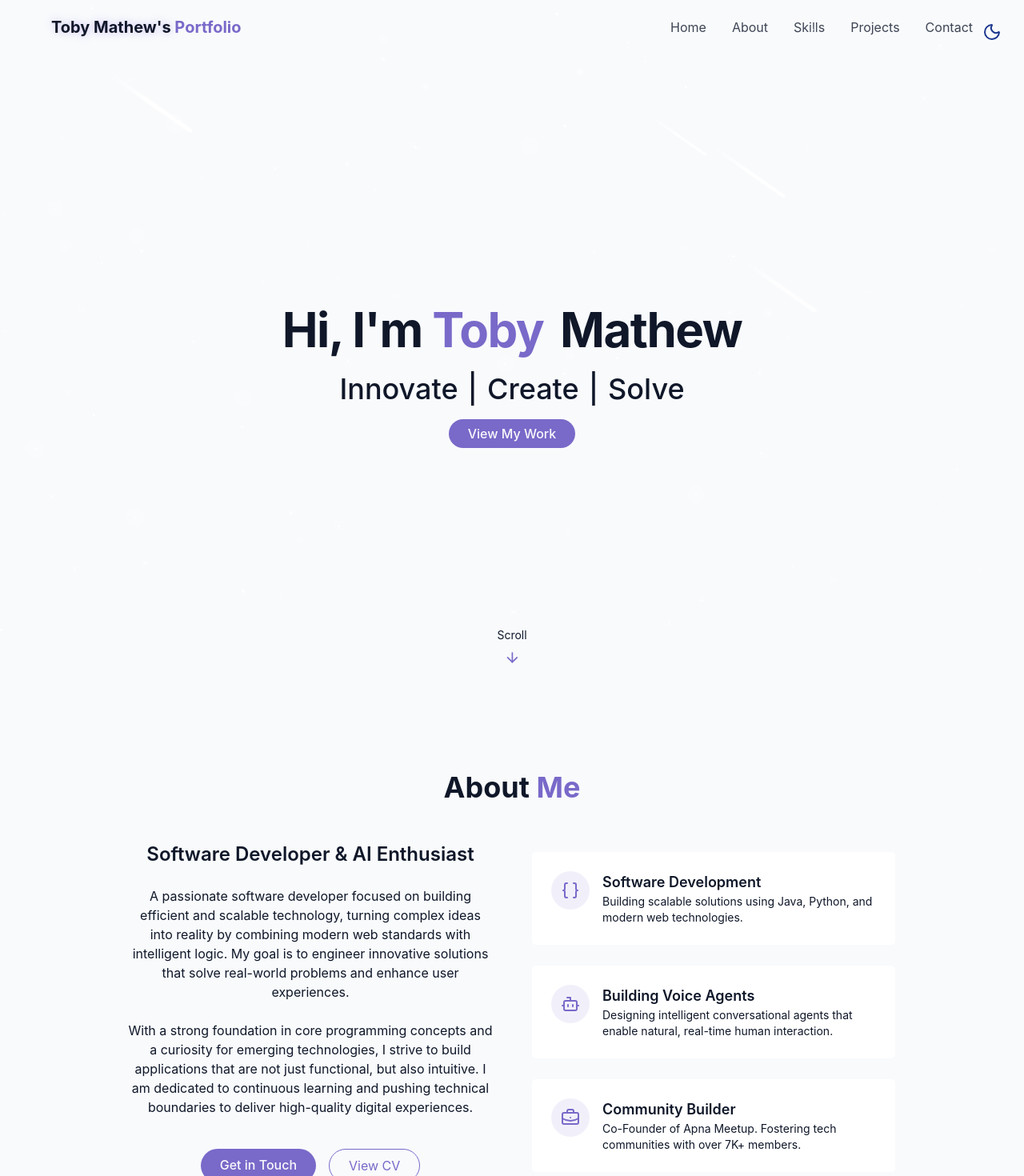
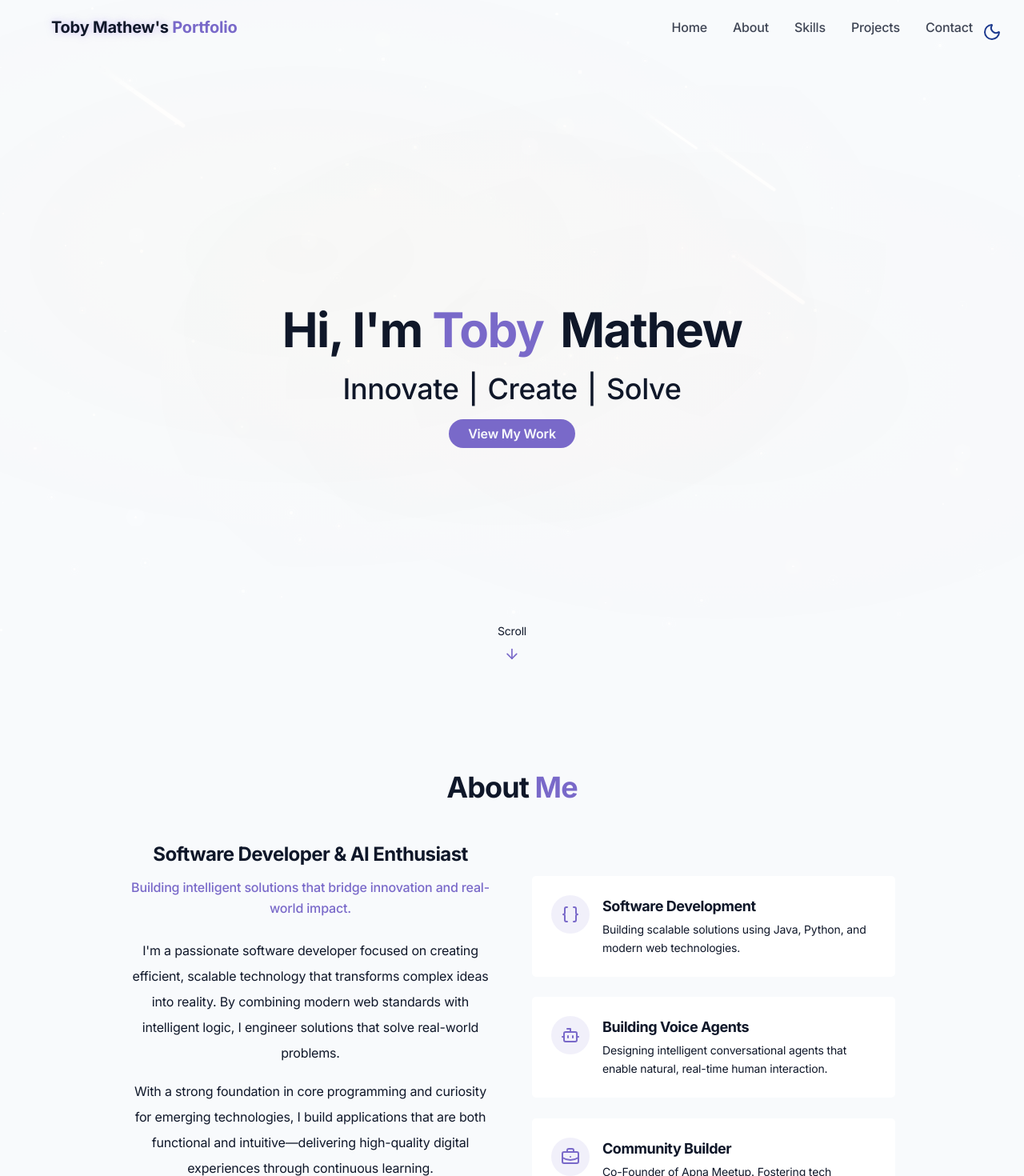
Before and after one commit to tobymathew123/portfolio2.0, a React (Vite) app: page / in a window 1280 px wide. Shown: the top 1470 px of the page at 80% size. Built offline with nearby package versions, Linux system fonts and the light colour scheme; the HTML template or start-up script is replaced by a standard one.

Commit message:
refined UI

```diff
--- a/index.html
+++ b/index.html
@@ -4,6 +4,9 @@
     <meta charset="UTF-8" />
     <link rel="icon" type="image/svg+xml" href="/vite.svg" />
     <meta name="viewport" content="width=device-width, initial-scale=1.0" />
+    <link rel="preconnect" href="https://fonts.googleapis.com">
+    <link rel="preconnect" href="https://fonts.gstatic.com" crossorigin>
+    <link href="https://fonts.googleapis.com/css2?family=Inter:wght@300;400;500;600;700;800&display=swap" rel="stylesheet">
     <title>Portfolio</title>
   </head>
   <body>
--- a/src/components/AboutSection.jsx
+++ b/src/components/AboutSection.jsx
@@ -1,69 +1,77 @@
 import { Bot, Braces, Brain, BriefcaseBusiness, Code } from "lucide-react";
-export const AboutSection=()=>{
-    return(
+export const AboutSection = () => {
+    return (
         <section id="about" className="py-24 px-4 relative">
             {" "}
             <div className="container mx-auto max-w-5xl">
                 <h2 className="text-3xl md:text-4xl font-bold mb-12 text-center">
-                   About <span className="text-primary"> Me</span>
+                    About <span className="text-primary">Me</span>
                 </h2>
                 <div className="grid grid-cols-1 md:grid-cols-2 gap-12 items-center">
                     <div className="space-y-6">
-                        <h3 className="text-2xl font-semibold">Software Developer & AI Enthusiast</h3>
-                            <p  className="text-muted-foreground ">
-                                A passionate software developer focused on building efficient and scalable technology, turning complex ideas into reality by combining modern web standards with intelligent logic.
-                                My goal is to engineer innovative solutions that solve real-world problems and enhance user experiences.
+                        <div>
+                            <h3 className="text-2xl font-bold mb-3">Software Developer & AI Enthusiast</h3>
+                            <p className="text-primary text-base font-medium mb-6 leading-relaxed">
+                                Building intelligent solutions that bridge innovation and real-world impact.
+                            </p>
+                        </div>
+                        <p className="text-muted-foreground leading-loose mb-4">
+                            I'm a passionate software developer focused on creating efficient, scalable technology that transforms complex ideas into reality. By combining modern web standards with intelligent logic, I engineer solutions that solve real-world problems.
                         </p>
 
-                            <p className="text-muted-foreground ">
-                                With a strong foundation in core programming concepts and a curiosity for emerging technologies, I strive to build applications that are not just functional, but also intuitive. I am dedicated to continuous learning and pushing technical boundaries to deliver high-quality digital experiences.
+                        <p className="text-muted-foreground leading-loose">
+                            With a strong foundation in core programming and curiosity for emerging technologies, I build applications that are both functional and intuitive—delivering high-quality digital experiences through continuous learning.
                         </p>
 
-                            <div className="flex flex-col sm: flex-row gap-4 pt-4 justify-center ">
-                                <a href="#contact" className="cosmic-button">
-                                    {" "}
+                        <div className="flex flex-col sm:flex-row gap-4 pt-6">
+                            <a href="#contact" className="cosmic-button text-center">
                                 Get in Touch
                             </a>
-                                <a href="https://drive.google.com/file/d/1ScVk34EmxwatYmNxSkyeygZmUYdyMs4c/view?usp=sharing" className="px-6 py-2 rounded-full border border-primary text-primary hover:bg-primary/10 transition-colors duration-300">
+                            <a
+                                href="https://drive.google.com/file/d/1ScVk34EmxwatYmNxSkyeygZmUYdyMs4c/view?usp=sharing"
+                                className="px-6 py-2 rounded-full border border-primary/50 text-foreground/80 hover:border-primary hover:text-primary hover:bg-primary/5 transition-all duration-300 text-center font-medium"
+                                target="_blank"
+                                rel="noopener noreferrer"
+                            >
                                 View CV
                             </a>
                         </div>
                     </div>
-                    <div className="grid grid-cols-1 gap-6 ">
-                        <div className="gradient-border p-6 card-hover">
+                    <div className="grid grid-cols-1 gap-6">
+                        <div className="about-card gradient-border p-6">
                             <div className="flex items-start gap-4">
-                                <div className="p-3 rounded-full bg-primary/10 ">
-                                    <Braces className="h-6 w-6 text-primary"/>
+                                <div className="about-card-icon p-3 rounded-full bg-primary/10">
+                                    <Braces className="h-6 w-6 text-primary" />
                                 </div>
                                 <div className="text-left">
-                                    <h4 className="font-semibold text-lg">Software Development</h4>
-                                    <p className="text-muted-foreground text-sm">
+                                    <h4 className="font-bold text-lg mb-1">Software Development</h4>
+                                    <p className="text-muted-foreground text-sm leading-relaxed">
                                         Building scalable solutions using Java, Python, and modern web technologies.
                                     </p>
                                 </div>
                             </div>
                         </div>
-                        <div className="gradient-border p-6 card-hover">
+                        <div className="about-card gradient-border p-6">
                             <div className="flex items-start gap-4">
-                                <div className="p-3 rounded-full bg-primary/10 ">
-                                    <Bot className="h-6 w-6 text-primary"/>
+                                <div className="about-card-icon p-3 rounded-full bg-primary/10">
+                                    <Bot className="h-6 w-6 text-primary" />
                                 </div>
                                 <div className="text-left">
-                                    <h4 className="font-semibold text-lg">Building Voice Agents</h4>
-                                    <p className="text-muted-foreground text-sm">
+                                    <h4 className="font-bold text-lg mb-1">Building Voice Agents</h4>
+                                    <p className="text-muted-foreground text-sm leading-relaxed">
                                         Designing intelligent conversational agents that enable natural, real-time human interaction.
                                     </p>
                                 </div>
                             </div>
                         </div>
-                        <div className="gradient-border p-6 card-hover">
+                        <div className="about-card gradient-border p-6">
                             <div className="flex items-start gap-4">
-                                <div className="p-3 rounded-full bg-primary/10 ">
-                                    <BriefcaseBusiness className="h-6 w-6 text-primary"/>
+                                <div className="about-card-icon p-3 rounded-full bg-primary/10">
+                                    <BriefcaseBusiness className="h-6 w-6 text-primary" />
                                 </div>
                                 <div className="text-left">
-                                    <h4 className="font-semibold text-lg">Community Builder</h4>
-                                    <p className="text-muted-foreground text-sm">
+                                    <h4 className="font-bold text-lg mb-1">Community Builder</h4>
+                                    <p className="text-muted-foreground text-sm leading-relaxed">
                                         Co-Founder of Apna Meetup. Fostering tech communities with over 7K+ members.
                                     </p>
                                 </div>
--- a/src/components/HeroSection.jsx
+++ b/src/components/HeroSection.jsx
@@ -1,6 +1,6 @@
 import { ArrowDown } from "lucide-react";
 
-export const HeroSection =()=>{
+export const HeroSection = () => {
     return (
         <section id="hero" className="relative min-h-screen flex flex-col items-center justify-center text-center px-4">
             <div className="container max-w-4xl mx-auto text-center z-10">
@@ -30,7 +30,7 @@ export const HeroSection =()=>{
             </div>
             <div className="absolute bottom-8 left-1/2 transform -translate-x-1/2 flex flex-col items-center animate-bounce">
                 <span className="text-sm text-muted-foreground mb-2"> Scroll </span>
-            <ArrowDown className="h-5 w-5 text-primary"/>
+                <ArrowDown className="h-5 w-5 text-primary" />
             </div>
         </section>
     );
--- /dev/null
+++ b/src/components/LightModeSunRays.jsx
@@ -0,0 +1,53 @@
+import { useEffect, useState } from "react";
+
+export const LightModeSunRays = () => {
+    return (
+        <div className="fixed inset-0 overflow-hidden pointer-events-none z-0 dark:hidden">
+            {/* Subtle gradient breathing overlay */}
+            <div
+                className="absolute inset-0"
+                style={{
+                    background: 'radial-gradient(ellipse at 30% 40%, rgba(251, 191, 36, 0.03), transparent 60%), radial-gradient(ellipse at 70% 60%, rgba(251, 146, 60, 0.02), transparent 60%)',
+                    animation: 'ambientBreathing 25s ease-in-out infinite',
+                }}
+            />
+
+            {/* Secondary subtle drift */}
+            <div
+                className="absolute inset-0"
+                style={{
+                    background: 'radial-gradient(ellipse at 50% 50%, rgba(249, 115, 22, 0.015), transparent 70%)',
+                    animation: 'ambientDrift 35s ease-in-out infinite',
+                }}
+            />
+
+            <style>{`
+                @keyframes ambientBreathing {
+                    0%, 100% {
+                        opacity: 0.5;
+                        transform: scale(1);
+                    }
+                    50% {
+                        opacity: 0.7;
+                        transform: scale(1.05);
+                    }
+                }
+
+                @keyframes ambientDrift {
+                    0%, 100% {
+                        opacity: 0.4;
+                        transform: translate(0, 0);
+                    }
+                    33% {
+                        opacity: 0.6;
+                        transform: translate(-2%, 2%);
+                    }
+                    66% {
+                        opacity: 0.5;
+                        transform: translate(2%, -2%);
+                    }
+                }
+            `}</style>
+        </div>
+    );
+};
--- a/src/components/Navbar.jsx
+++ b/src/components/Navbar.jsx
@@ -53,7 +53,7 @@ export const Navbar = () => {
             <a
               key={key}
               href={item.href}
-              className="text-foreground/80 hover:text-primary transition-colors duration-300"
+              className="text-foreground/80 hover:text-primary transition-all duration-300 ease-out hover:scale-105 font-medium"
             >
               {item.name}
             </a>
@@ -82,7 +82,7 @@ export const Navbar = () => {
               <a
                 key={key}
                 href={item.href}
-                className="text-foreground/80 hover:text-primary transition-colors duration-300"
+                className="text-foreground/80 hover:text-primary transition-all duration-300 ease-out hover:scale-105 font-medium"
                 onClick={() => setIsMenuOpen(false)}
               >
                 {item.name}
--- a/src/index.css
+++ b/src/index.css
@@ -1,6 +1,6 @@
 @import "tailwindcss";
 
-@theme{
+@theme {
   --color-border: hsl(var(--border));
   --color-background: hsl(var(--background));
   --color-foreground: hsl(var(--foreground));
@@ -19,46 +19,57 @@
 
 
   @keyframes float {
+
     0%,
     100% {
       transform: translateY(0);
     }
+
     50% {
       transform: translateY(-10px);
     }
   }
+
   @keyframes pulse-subtle {
+
     0%,
     100% {
       opacity: 1;
     }
+
     50% {
       opacity: 0.8;
     }
   }
+
   @keyframes fade-in {
     from {
       opacity: 0;
       transform: translateY(20px);
     }
+
     to {
       opacity: 1;
       transform: translateY(0);
     }
   }
+
   @keyframes meteor {
     0% {
       transform: rotate(215deg) translateX(0);
       opacity: 1;
     }
+
     70% {
       opacity: 1;
     }
+
     100% {
       transform: rotate(215deg) translateX(-500px);
       opacity: 0;
     }
   }
+
 }
 
 @layer base {
@@ -89,70 +100,164 @@
   * {
     @apply border-border;
   }
-  html{
+
+  html {
     @apply scroll-smooth;
   }
 
-  body{
+  body {
     @apply bg-background text-foreground;
-    font-feature-settings: "rlig" 1,"calt" 1;
+    font-family: 'Inter', -apple-system, BlinkMacSystemFont, 'Segoe UI', sans-serif;
+    font-feature-settings: "rlig" 1, "calt" 1;
+    -webkit-font-smoothing: antialiased;
+    -moz-osx-font-smoothing: grayscale;
+    letter-spacing: -0.011em;
+  }
+
+  h1,
+  h2,
+  h3,
+  h4,
+  h5,
+  h6 {
+    font-family: 'Inter', sans-serif;
+    font-weight: 700;
+    letter-spacing: -0.025em;
+    line-height: 1.2;
+  }
+
+  h1 {
+    font-weight: 800;
+    letter-spacing: -0.03em;
+  }
+
+  p {
+    line-height: 1.7;
+    letter-spacing: -0.011em;
+  }
+
+  a {
+    letter-spacing: -0.011em;
   }
 }
 
-@utility container{
-  margin-inline:auto;
-  padding-inline:2rem;
+@utility container {
+  margin-inline: auto;
+  padding-inline: 2rem;
 
-    @media (width >= 640px) {
+  @media (width >=640px) {
     max-width: 640px;
   }
-  @media (width >= 768px) {
+
+  @media (width >=768px) {
     max-width: 768px;
   }
-  @media (width >= 1024px) {
+
+  @media (width >=1024px) {
     max-width: 1024px;
   }
-  @media (width >= 1280px) {
+
+  @media (width >=1280px) {
     max-width: 1280px;
   }
-  @media (width >= 1400px) {
+
+  @media (width >=1400px) {
     max-width: 1400px;
   }
 }
 
-@utility text-glow{
+@utility text-glow {
   @apply relative;
-  text-shadow: 0 0 10px rgba(167,139,250,0.5);
+  text-shadow: 0 0 10px rgba(167, 139, 250, 0.5);
 }
 
-@utility card-hover {
-  @apply transition-transform duration-300 hover:scale-[1.02] hover:shadow-lg;
+.project-card {
+  transition: all 0.25s ease-out;
+  will-change: transform, box-shadow;
+}
+
+.project-card:hover {
+  transform: translateY(-4px) scale(1.015);
+  box-shadow: 0 12px 24px -8px rgba(0, 0, 0, 0.15), 0 0 0 1px rgba(139, 92, 246, 0.1);
+}
+
+.project-card .project-tags {
+  transition: opacity 0.2s ease-out;
+}
+
+.project-card:hover .project-tags {
+  opacity: 0.5;
+}
+
+.project-card .project-actions {
+  opacity: 0;
+  transition: all 0.2s ease-out;
+  transform: translateY(8px);
+}
+
+.project-card:hover .project-actions {
+  opacity: 1;
+  transform: translateY(0);
+}
+
+.about-card {
+  transition: all 0.3s ease-out;
+  will-change: transform, box-shadow;
+}
+
+.about-card:hover {
+  transform: translateY(-3px);
+  box-shadow: 0 8px 20px -6px rgba(139, 92, 246, 0.2), 0 0 0 1px rgba(139, 92, 246, 0.08);
+}
+
+.about-card-icon {
+  transition: transform 0.3s ease-out;
+}
+
+.about-card:hover .about-card-icon {
+  transform: scale(1.1);
 }
 
 @utility gradient-border {
   @apply relative rounded-md;
-  background: linear-gradient(to right, hsl(var(--card)),hsl(var(--card)));
-  background-clip:padding-box;
+  background: linear-gradient(to right, hsl(var(--card)), hsl(var(--card)));
+  background-clip: padding-box;
   border: 1px solid transparent;
 }
 
-@utility cosmic-button {
-  @apply px-6 py-2 rounded-full bg-primary text-primary-foreground font-medium transition-all duration-300 hover:shadow-[0_0_10px_rgba(139,92,246,0.5)] hover:scale-105 active:scale-95;
+.cosmic-button {
+  padding: 0.5rem 1.5rem;
+  border-radius: 9999px;
+  background-color: hsl(var(--primary));
+  color: hsl(var(--primary-foreground));
+  font-weight: 600;
+  letter-spacing: -0.011em;
+  transition: all 0.3s ease-out;
+  will-change: transform;
+}
+
+.cosmic-button:hover {
+  box-shadow: 0 0 20px rgba(139, 92, 246, 0.6);
+  transform: scale(1.03);
+}
+
+.cosmic-button:active {
+  transform: scale(0.95);
 }
 
 @utility star {
   @apply absolute bg-white rounded-full;
-  box-shadow: 0 0 10px 2px rgba(255,255,255,0.4);
+  box-shadow: 0 0 10px 2px rgba(255, 255, 255, 0.4);
 }
 
 @utility meteor {
   @apply absolute bg-linear-to-r from-white via-white to-transparent rounded-full;
-  box-shadow: 0 0 10px 2px rgba(255,255,255,0.3);
+  box-shadow: 0 0 10px 2px rgba(255, 255, 255, 0.3);
 }
 
-#root{
+#root {
   max-width: 100%;
   margin: 0 auto;
   padding: 0;
-  text-align : center;
+  text-align: center;
 }
--- a/src/pages/Home.jsx
+++ b/src/pages/Home.jsx
@@ -1,29 +1,31 @@
 
 import { ThemeToggle } from "../components/ThemeToggle";
-import {StarBackground} from "@/components/StarBackground";
-import {Navbar} from "@/components/Navbar";
-import {HeroSection} from "@/components/HeroSection";
-import {AboutSection} from "@/components/AboutSection";
+import { StarBackground } from "@/components/StarBackground";
+import { LightModeSunRays } from "@/components/LightModeSunRays";
+import { Navbar } from "@/components/Navbar";
+import { HeroSection } from "@/components/HeroSection";
+import { AboutSection } from "@/components/AboutSection";
 import { SkillsSection } from "@/components/SkillsSection";
 import { ProjectsSection } from "../components/ProjectsSection";
 import { ContactSection } from "../components/ContactSection";
 import { Footer } from "../components/Footer";
 
-export const Home=()=>{
+export const Home = () => {
     return (
         <div className="min-h-screen container bg-background text-foreground overflow-x-hidden">
-        <ThemeToggle/>
-        <StarBackground/>
-        <Navbar/>
+            <ThemeToggle />
+            <StarBackground />
+            <LightModeSunRays />
+            <Navbar />
 
             <main>
-            <HeroSection/>
+                <HeroSection />
                 <AboutSection />
                 <SkillsSection />
-            <ProjectsSection/>
-            <ContactSection/>
+                <ProjectsSection />
+                <ContactSection />
             </main>
-        <Footer/>
+            <Footer />
         </div>
     );
 };
```
Also changed, not shown: src/components/ProjectsSection.jsx (+96 -18 lines), src/components/StarBackground.jsx (+44 -44 lines). Lines whose indentation alone changed are shown as unchanged.
